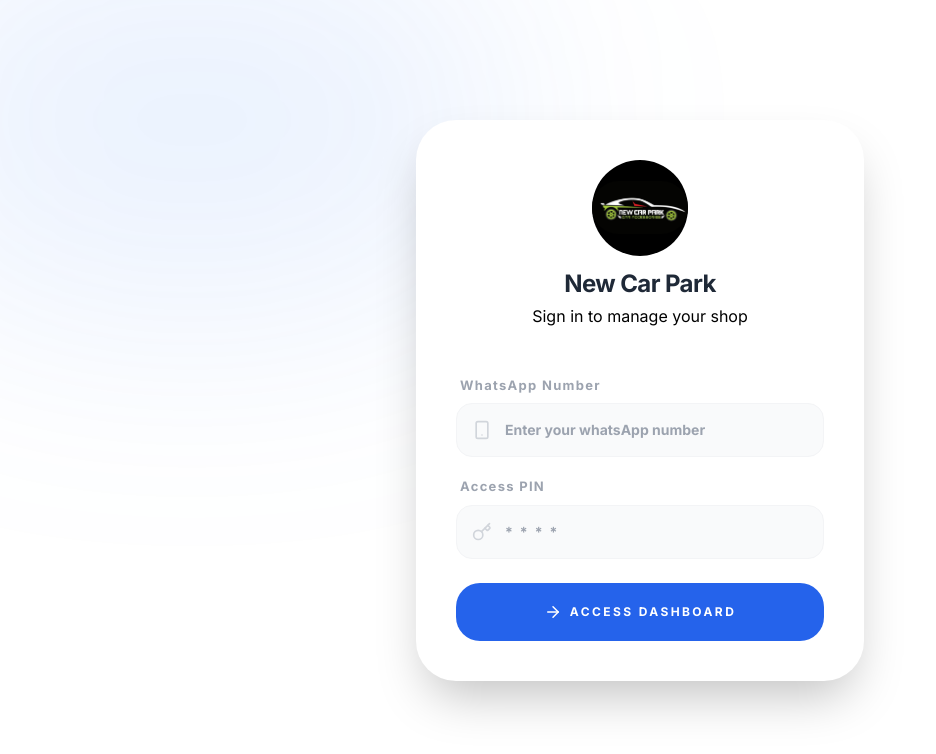
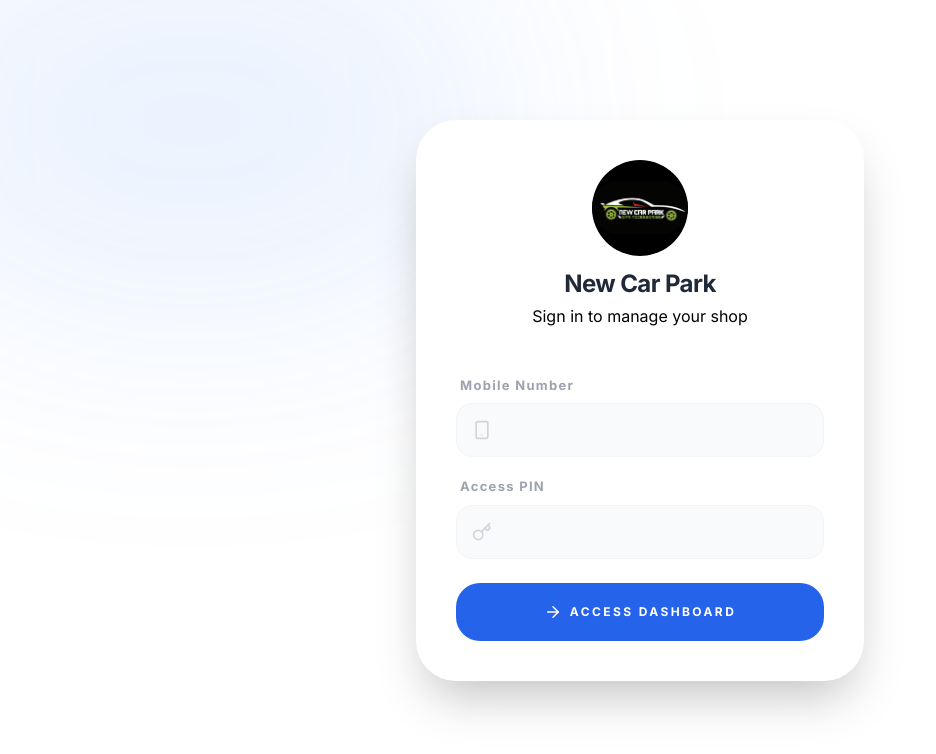
Before and after one commit to vishnup043/car-park-new, a React (Vite) app: page / in a window 1280 px wide. Shown: the top 754 px of the page, without its empty margins (0-936 px from the left). Built offline with nearby package versions, Linux system fonts and the light colour scheme; no server answers; the database is empty.

Commit message:
text change

```diff
--- a/App.tsx
+++ b/App.tsx
@@ -247,7 +247,7 @@ const App: React.FC = () => {
             <div className="space-y-5">
               <div>
                 <div className="flex md:flex-row flex-col gap-4 justify-between mb-2 ml-1">
-                  <label className="block text-[13px] font-black text-gray-400 tracking-widest">WhatsApp Number</label>
+                  <label className="block text-[13px] font-black text-gray-400 tracking-widest">Mobile Number</label>
                   {isAuthorizedNumber && (
                     <button
                       type="button"
@@ -266,8 +266,7 @@ const App: React.FC = () => {
                     type="tel"
                     value={loginPhone}
                     onChange={e => setLoginPhone(e.target.value)}
-                    className="w-full pl-12 pr-5 py-4 bg-gray-50 border border-gray-100 rounded-2xl outline-none font-bold text-gray-700 text-sm focus:bg-white focus:ring-4 focus:ring-blue-50 transition-all"
-                    placeholder="Enter your whatsApp number "
+                    className="w-full pl-12 pr-5 py-4 bg-gray-50 border border-gray-100 rounded-2xl outline-none text-gray-700 font-bold text-sm focus:bg-white focus:ring-4 focus:ring-blue-50 transition-all"
                     required
                   />
                 </div>
@@ -281,7 +280,6 @@ const App: React.FC = () => {
                     type="text"
                     value={loginPin}
                      onChange={e => setLoginPin(e.target.value.replace(/\D/g, ''))}
-                    placeholder="****"
                     className="w-full pl-12 pr-5 py-4 bg-gray-50 border border-gray-100 rounded-2xl outline-none font-bold text-gray-700 text-sm focus:bg-white focus:ring-4 focus:ring-blue-50 transition-all tracking-[0.5em]"
                     required
                   />
```
